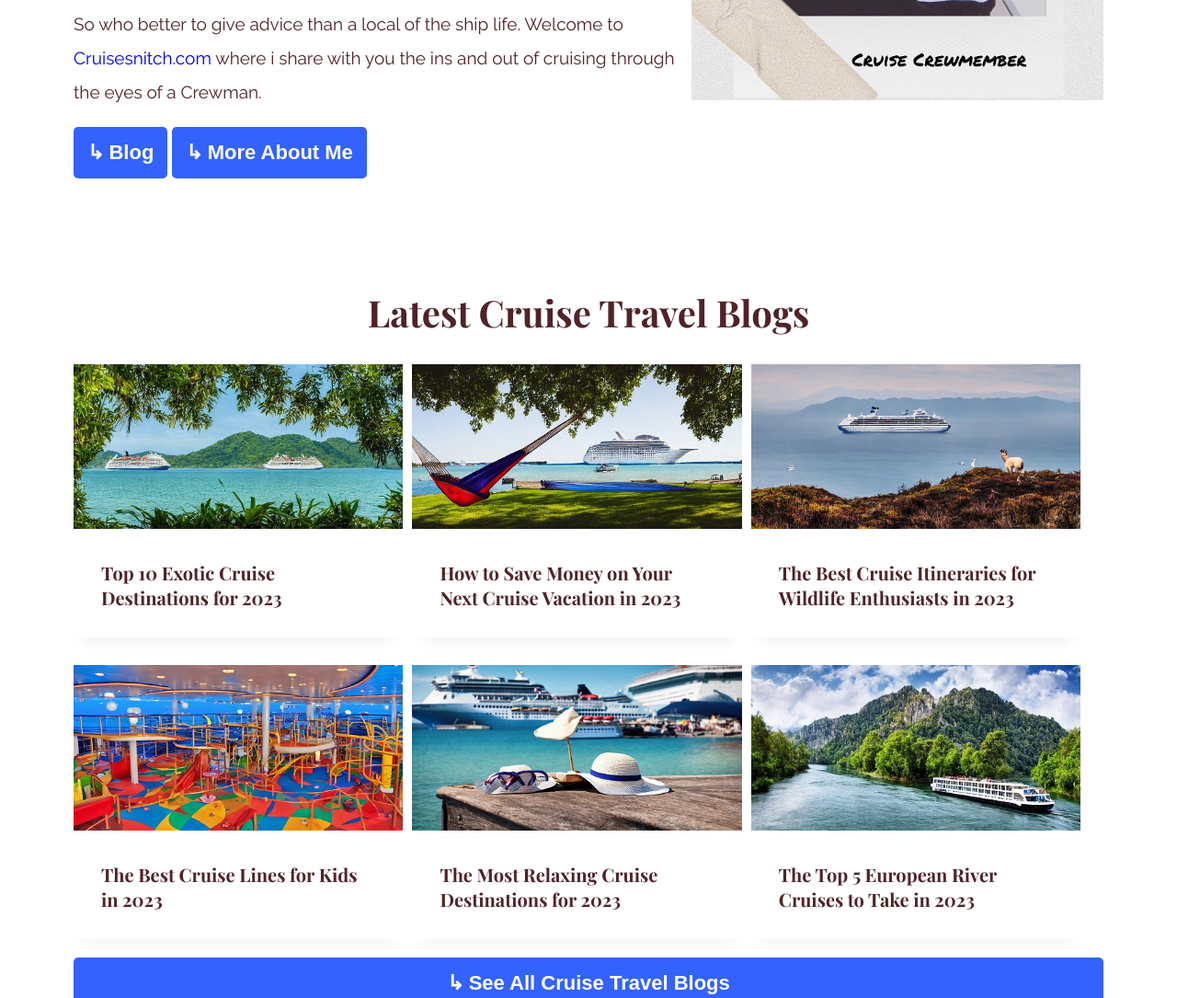
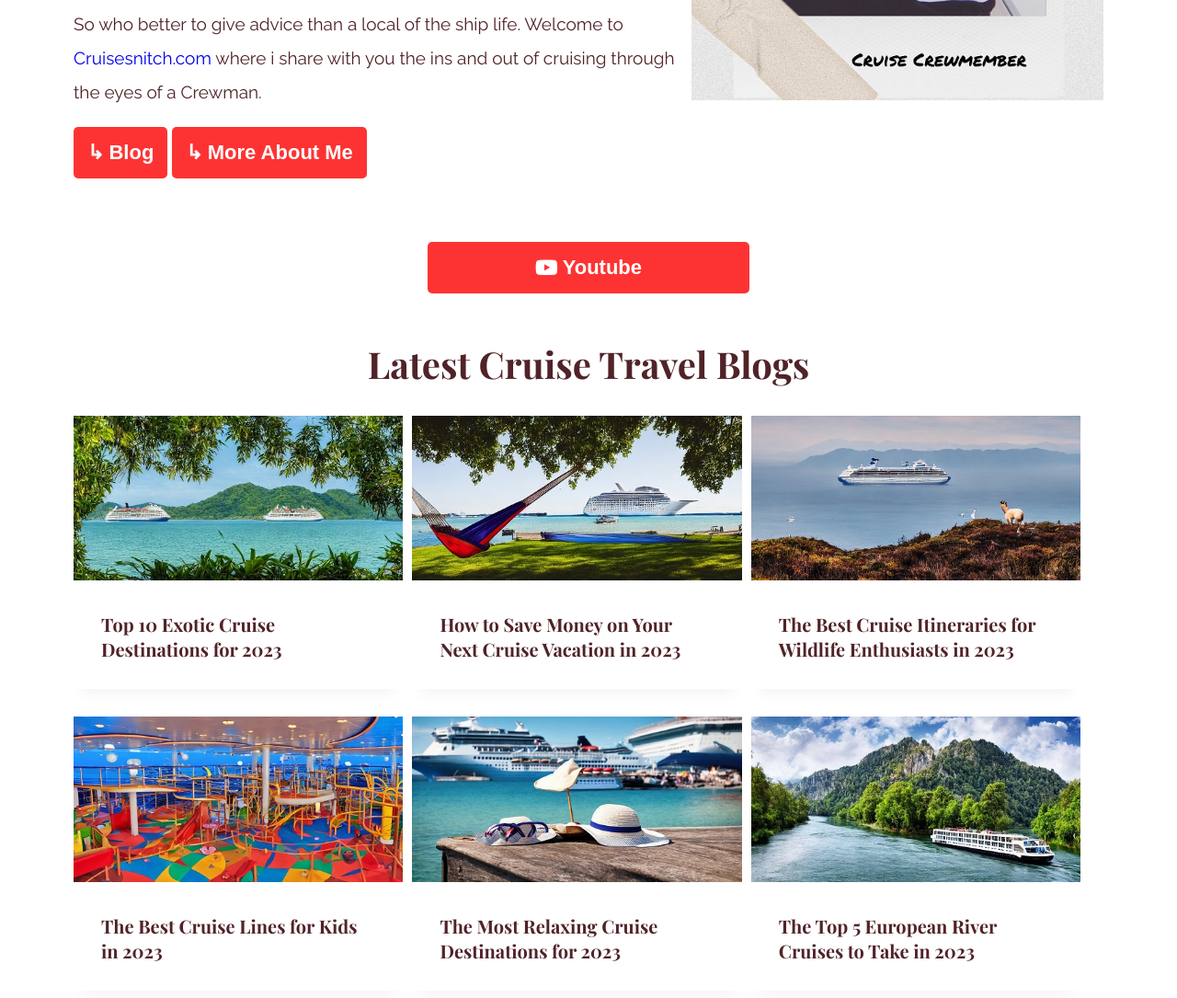
Before and after one commit to Onique-Unique/Cruisesnitch.com, a plain HTML site: page index.html in a window 1280 px wide. Shown: the part 1200-2285 px from the top of the page at 92% size. Drawn offline with nearby package versions, Linux system fonts and the light colour scheme.

Commit message:
Content Update

```diff
--- a/css/blog-pages.css
+++ b/css/blog-pages.css
@@ -8,6 +8,7 @@
     --orange: #fd835d;
     --blue-dark: hsl(238, 29%, 16%);
     --color-primary: #3362fd;
+    --color-btn-primary: #fd3333;
     --color-primary-light: #1d3577;
     --color-secondary: #502328;
     --color-secondary-light: #502328;
@@ -36,7 +37,8 @@ html {
 
 body {
     overflow-x: hidden;
-    font-family: var(--font-secondary)
+    font-family: var(--font-secondary);
+    min-width: 280px;
 }
 
 body::-webkit-scrollbar {
@@ -147,7 +149,7 @@ figcaption {
 .primary_button{
     border: none;
     outline: none;
-    background-color: var(--color-primary);
+    background-color: var(--color-btn-primary);
     color: var(--color-white);
     padding: 15px;
     font-weight: bold;
--- a/css/style.css
+++ b/css/style.css
@@ -2,6 +2,7 @@
 
 :root{
     --color-primary: #3362fd;
+    --color-btn-primary: #fd3333;
     --color-primary-light: #1d3577;
     --color-secondary: #502328;
     --color-secondary-light: #502328;
@@ -25,6 +26,7 @@ html{
 
 body{
     font-family: var(--font-secondary);
+    min-width: 280px;
 }
 
 body::-webkit-scrollbar {
@@ -82,10 +84,10 @@ a {
     align-items: center;
 }
 
-.primary_button{
+.primary_button, .youtube_btn {
     border: none;
     outline: none;
-    background-color: var(--color-primary);
+    background-color: var(--color-btn-primary);
     color: var(--color-white);
     padding: 15px;
     font-weight: bold;
@@ -97,6 +99,11 @@ a {
     gap: 5px;
     cursor: pointer;
     transition: all .3s;
+}
+
+.youtube_btn {
+    margin: 0 auto;
+    width: 350px;
 }
 
 .primary_button.full{
@@ -581,6 +588,10 @@ a {
 }
 
 @media screen and (max-width: 600px){
+    .youtube_btn {
+        width: 80%;
+    }
+
     .blogs .blog_wrapper .blog_card{
         width: 100%;
     }
--- a/index.html
+++ b/index.html
@@ -272,6 +272,9 @@
             </div>
         </div>
     </section>
+    <div class="button_container">
+        <a href="#all-blogs"><button class="youtube_btn"><i class="fa-brands fa-youtube"></i>Youtube</button></a>
+    </div>
     <section class="blogs" id="all-blogs">
         <div class="blogs-container">
             <h2 class="blogs_heading">Latest Cruise Travel Blogs</h2>
```
Also changed, not shown: about.html (+3 -0 lines).
